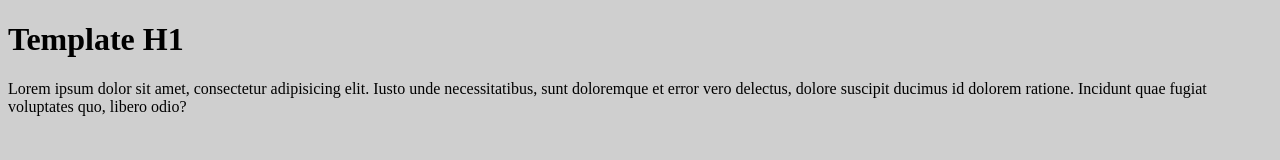
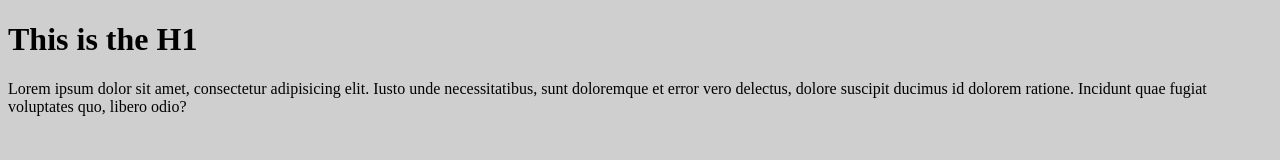
Before and after one commit to drastrong/gitPractice, a plain HTML site: page index.html in a window 1280 px wide. Drawn offline with Linux system fonts and the light colour scheme.

Commit message:
changed h1 title

```diff
--- a/index.html
+++ b/index.html
@@ -6,7 +6,7 @@
 	<link rel="stylesheet" href="./css/style.css">
 </head>
 <body>
-	<h1>Template H1</h1>
+	<h1>This is the H1</h1>
 	<p>Lorem ipsum dolor sit amet, consectetur adipisicing elit. Iusto unde necessitatibus, sunt doloremque et error vero delectus, dolore suscipit ducimus id dolorem ratione. Incidunt quae fugiat voluptates quo, libero odio?</p>
 
 	<script type="text/javascript" src="./js/script.js"></script>
```
